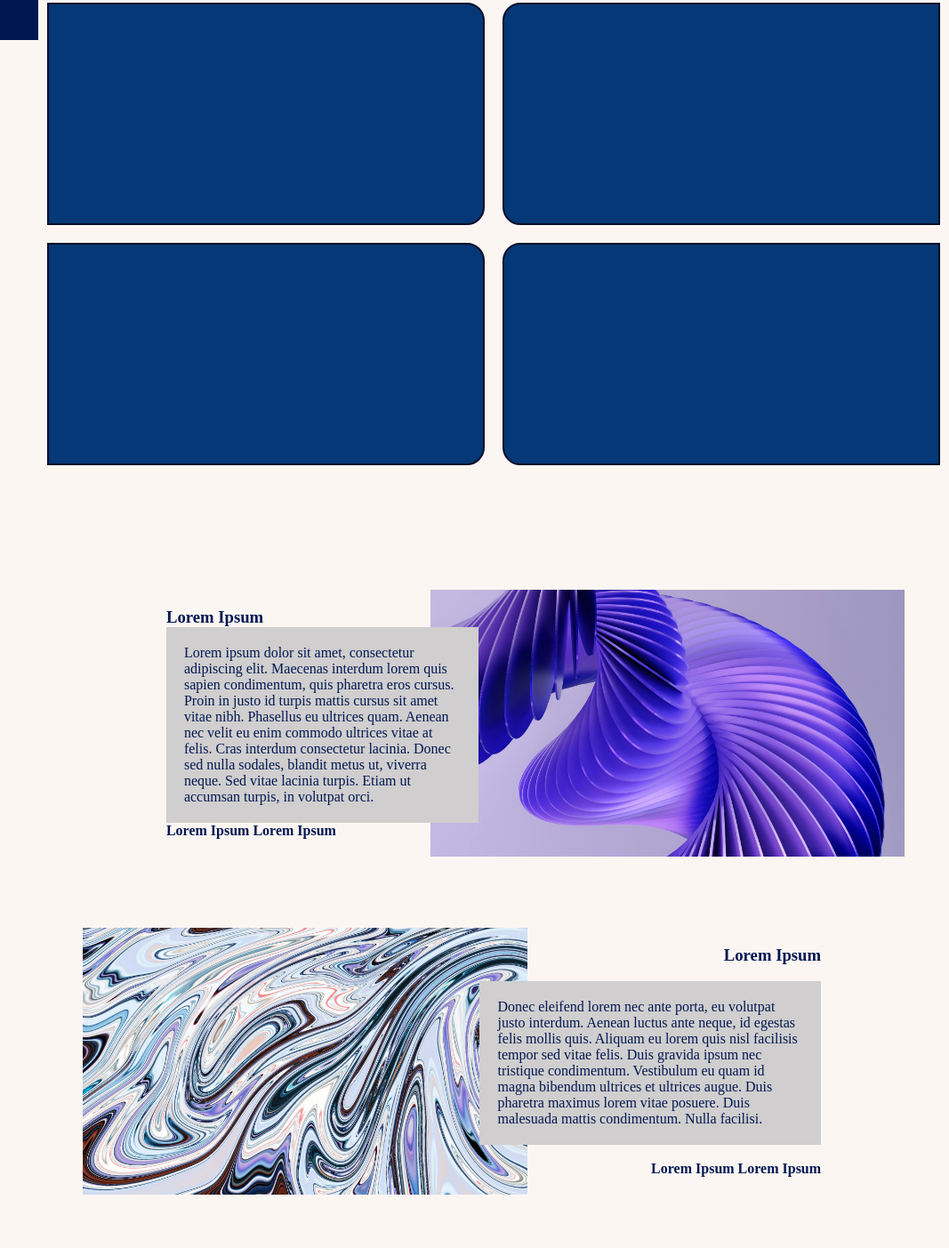
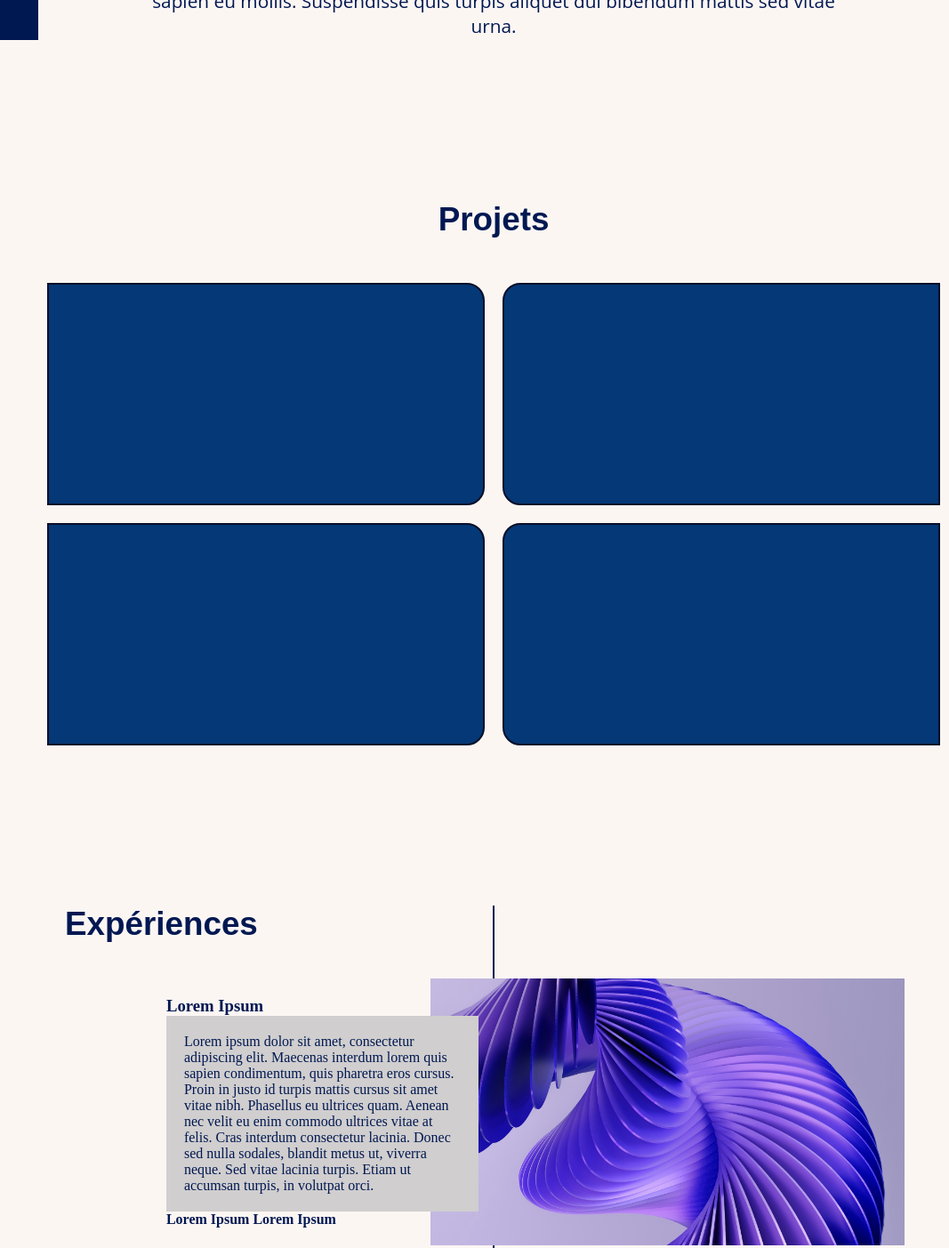
Before and after one commit to morgandevmh/fcc-portfolio, a plain HTML site: page index.html in a window 1280 px wide. Shown: the part 755-2158 px from the top of the page at 89% size, without its empty margins (213-1280 px from the left). Drawn offline with Linux system fonts and the light colour scheme.

Commit message:
before responsive

```diff
--- a/index.html
+++ b/index.html
@@ -30,14 +30,19 @@
     </section>
 
     <section id="s-projets" class="s-projets">
-        <div class="project-1 box-projet-left"></div>
-        <div class="project-2 box-projet-right"></div>
-        <div class="project-3 box-projet-left"></div>
-        <div class="project-4 box-projet-right"></div>
+        <h2>Projets</h2>
+
+        <div class="container-projets">
+            <div class="project-1 box-projet-left"></div>
+            <div class="project-2 box-projet-right"></div>
+            <div class="project-3 box-projet-left"></div>
+            <div class="project-4 box-projet-right"></div>
+        </div>
+
     </section>
 
     <section id="s-experiences" class="s-experiences">
-        <h2></h2>
+        <h2>Expériences</h2>
         <div class="content-area ca1">
             <img class="img-exp ie1" src="img/3d-render-1.jpg" alt="image rendu 3d violette">
             <div class="zone-text-1 zt1l">
@@ -73,6 +78,7 @@
                 <h4>Lorem Ipsum Lorem Ipsum</h4>
             </div>
         </div>
+        <span class="fleche"> ▼ </span>
     </section>
 
     <section id="s-skills" class="s-skills">
--- a/styles.css
+++ b/styles.css
@@ -7,8 +7,8 @@
     --main-gradient: linear-gradient(143deg, #0a0f27,#001952,#043775,#12769e,#fcf6f3);
     --secondary-gradient: linear-gradient(49deg, #001952,#12769e,#043775,#0a0f27);
 
-    --font-title: ;
-    --main-font: ;
+    --font-title: "Zen Dots", sans-serif; ;
+    --main-font: "Open Sans", sans-serif ;
 }
 * {
     margin: 0;
@@ -109,6 +109,25 @@ body {
     position: relative;
     left: 20%;
     display: flex;
+    flex-direction: column;
+    text-align: center;
+    gap: 50px;
+    margin-top: 80px;
+
+  }
+
+  .s-projets h2 {
+    color: var(--main-color-1);
+    font-size: 2.3rem;
+    font-family: var(--font-title);
+  }
+
+  .container-projets {
+    height: auto;
+
+    position: relative;
+
+    display: flex;
     justify-content: center;
     align-items: center;
     gap: 20px;
@@ -178,7 +197,33 @@ body {
     left: 20%;
     display: flex;
     flex-direction: column;
-    margin-top: 100px;
+    margin-top: 180px;
+}
+
+
+.s-experiences::before {
+    content: '';
+    position: absolute;
+    top: 0;
+    left: calc(50% - 1px);
+    height: 100%;
+    width: 2px;
+    background: var(--main-color-1);
+    z-index: -1;
+}
+
+.fleche {
+    text-align: center;
+    position: relative;
+    top:10px
+
+}
+
+.s-experiences h2 {
+    color: var(--main-color-1);
+    padding-left: 30px;
+    font-size: 2.3rem;
+    font-family: var(--font-title);
 }
 
 .content-area {
@@ -237,6 +282,7 @@ body {
     left: 20%;
     display: flex;
     flex-direction: row;
+    margin-top: 100px ;
 }
 
 .zone-text-2 {
```
Also changed, not shown: 1 other file.
